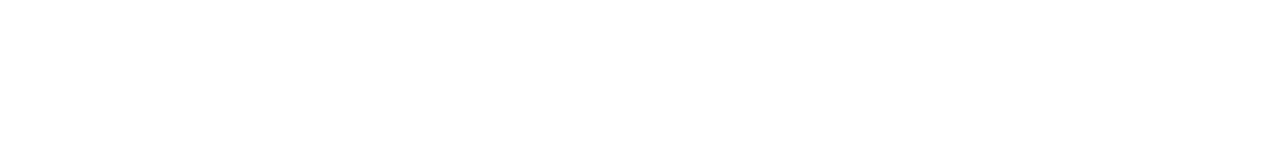
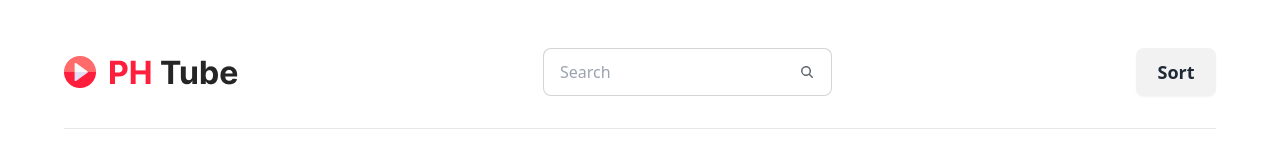
Before and after one commit to Hasnine670817/ph-tube, a plain HTML site: page index.html in a window 1280 px wide. Drawn offline with nearby package versions, Linux system fonts and the light colour scheme.

Commit message:
navbar done

```diff
--- a/index.html
+++ b/index.html
@@ -1,5 +1,5 @@
 <!DOCTYPE html>
-<html lang="en">
+<html lang="en" data-theme="light">
 <head>
 
     <!-- Meta - Setup -->
@@ -35,7 +35,30 @@
 </head>
 <body>
 
-
+    <!-- header-area start here -->
+    <header>
+        <div class="container lg:max-w-[1320px] mx-auto md:px-5 lg:px-16">
+            <nav class="flex justify-between items-center pt-12 pb-8 border-b">
+                <a href="#"><img src="images/logo.png" alt="image"></a>
+                <div>
+                    <label class="input input-bordered flex items-center gap-2">
+                        <input type="text" class="grow" placeholder="Search" />
+                        <svg
+                          xmlns="http://www.w3.org/2000/svg"
+                          viewBox="0 0 16 16"
+                          fill="currentColor"
+                          class="h-4 w-4 opacity-70">
+                          <path
+                            fill-rule="evenodd"
+                            d="M9.965 11.026a5 5 0 1 1 1.06-1.06l2.755 2.754a.75.75 0 1 1-1.06 1.06l-2.755-2.754ZM10.5 7a3.5 3.5 0 1 1-7 0 3.5 3.5 0 0 1 7 0Z"
+                            clip-rule="evenodd" />
+                        </svg>
+                    </label>
+                </div>
+                <button class="btn w-20 text-[18px]">Sort</button>
+            </nav>
+        </div>
+    </header>
 
 </body>
 </html>
```
Also changed, not shown: images/logo.png (added).
